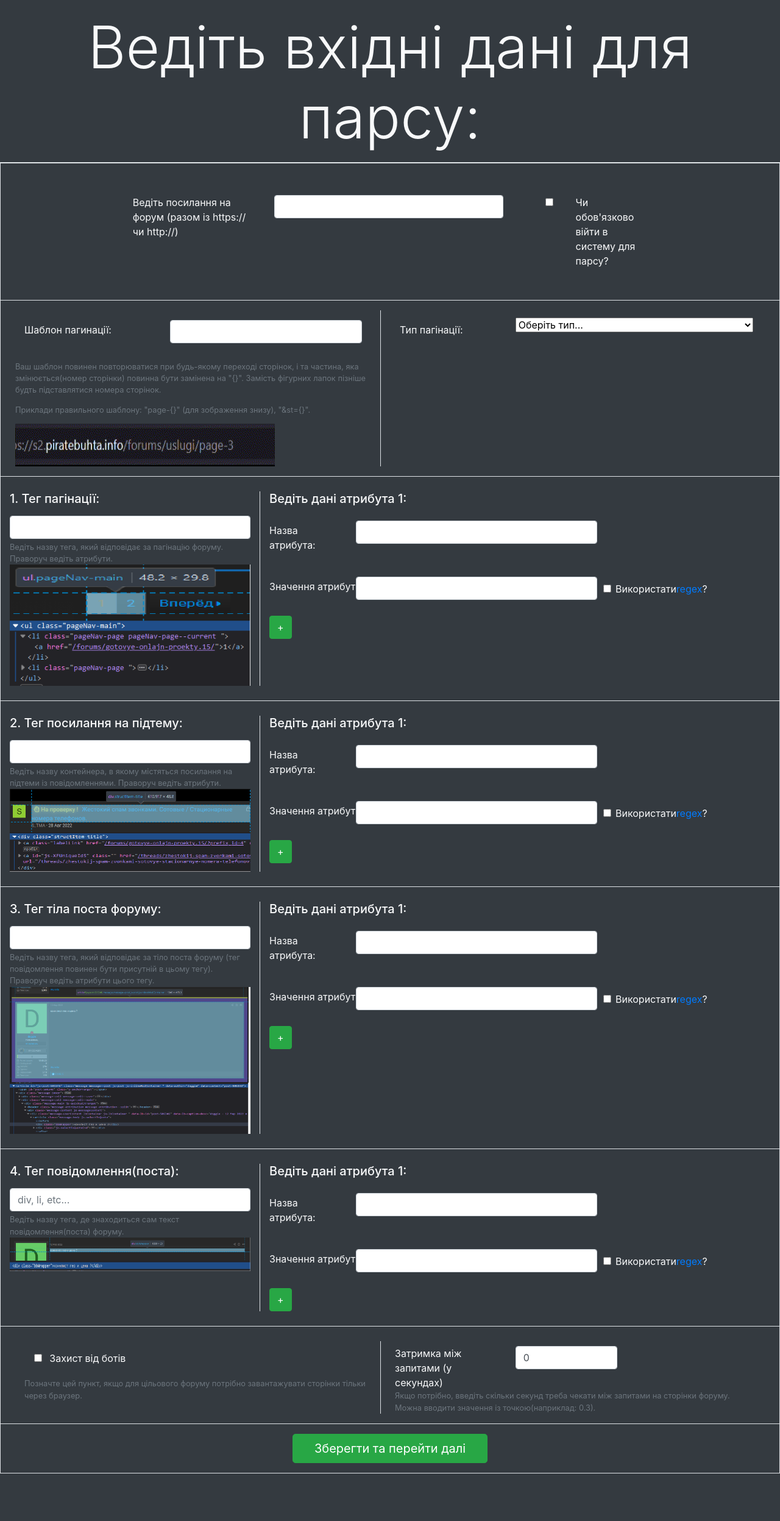
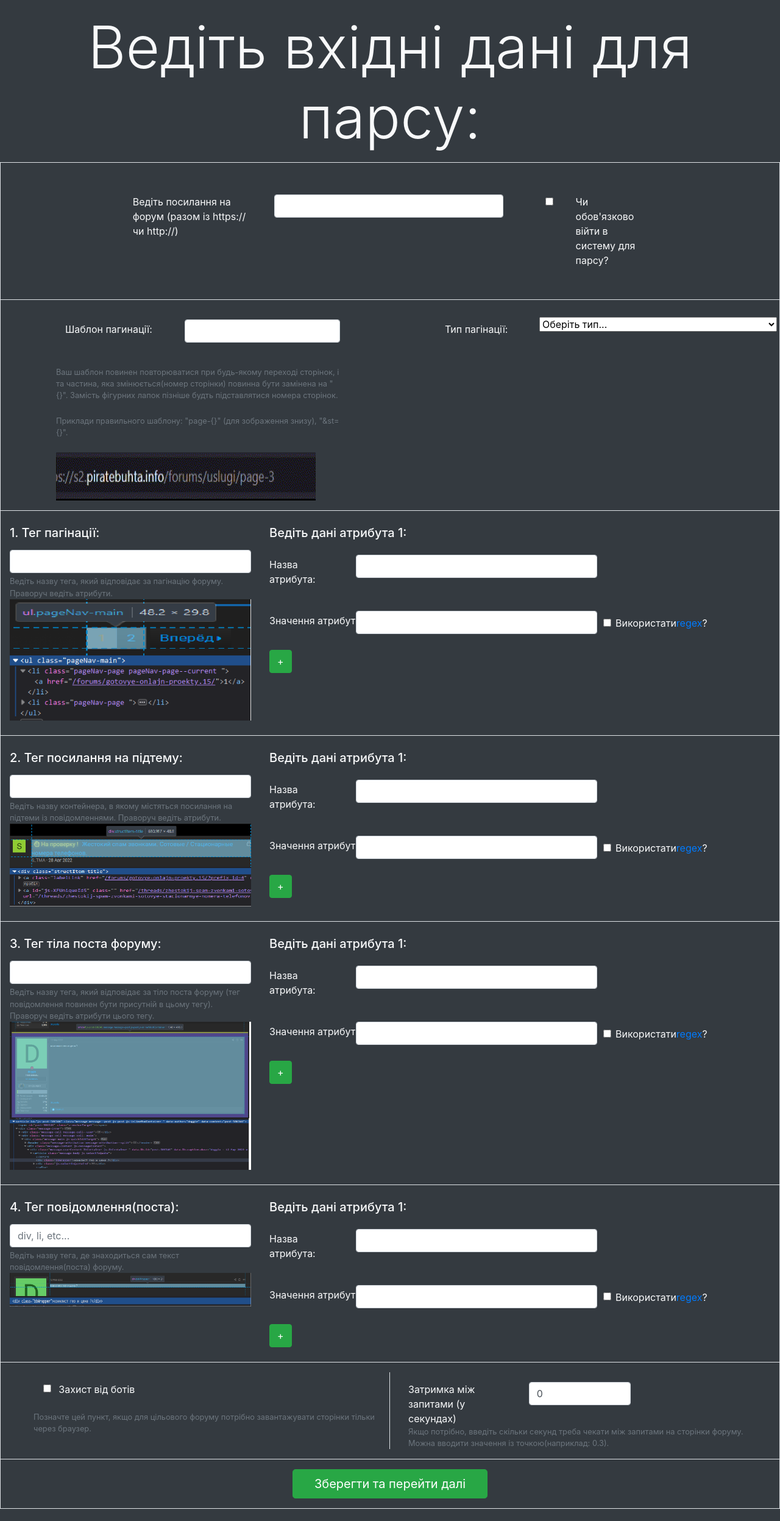
Before and after one commit to KinKinoV/Parser, a Django app: page /tagData/ in a window 1280 px wide. Shown: the part 58-2553 px from the top of the page at 61% size. Before the commit the page ends 2475 px from the top, so only its background shows below. Run offline with Django 4.2, Linux system fonts and the light colour scheme; parts of the project's set-up code (start-up, migrations or seed data) failed here and were passed over.

Commit message:
Changes due to move from Bootstrap 4 to Bootstrap 5

```diff
--- a/parser/templates/parser/tag_data.html
+++ b/parser/templates/parser/tag_data.html
@@ -9,7 +9,7 @@
     <div class="container-fluid border border-3">
         <form action="{% url 'newTags' %}" method="post" id="form">
             {% csrf_token %}
-            <div class="row justify-content-center border-top p-3">
+            <div class="row justify-content-center p-3">
                 <!-- forumLink : str(input) -->
                 <div class="col-7 row justify-content-start my-3">
                     <div class="col-4 text-start my-3 py-1">
@@ -29,9 +29,9 @@
                     </div>
                 </div>
             </div>
-            <div class="row justify-content-start border-top py-3 px-3">
+            <div class="row justify-content-center border-top py-3 px-3">
                 <!-- paginationTemplate (input : str) -->
-                <div class="col-6 row container-sm border-right">
+                <div class="col-5 row container-sm mx-auto">
                     <div class="col-4 text-nowrap text-end my-2 py-1">
                         <label class="m-2 form-input-label" for="paginationTemplate">Шаблон пагинації: </label>
                     </div>
@@ -43,7 +43,7 @@
                     <img src="{% static 'parser/img/paginationExample.gif' %}" alt="paginationTemplateExample.png" class="img-fluid mx-2 py-0 my-0">
                 </div>
                 <!-- paginationCase (select : ['I', 'C']) -->
-                <div class="col-6 row container-sm mx-2">
+                <div class="col-5 row container-sm mx-auto">
                     <div class="col-4 my-2 py-1">
                         <label class="form-select-label m-2" for="paginationCase">Тип пагінації:</label>
                     </div>
@@ -81,7 +81,7 @@
                 </div>
             </div>
             <div class="row justify-content-center border-top py-4">
-                <div class="col col-4 border-right">
+                <div class="col col-4 border-end">
                     <label for="pagination_tag" class="h5 text-center mb-3">
                         1. Тег пагінації:
                     </label>
@@ -96,7 +96,7 @@
                 </div>
             </div>
             <div class="row justify-content-center border-top py-4">
-                <div class="col col-4 border-right">
+                <div class="col col-4 border-end">
                     <label for="thread_link_tag" class="h5 text-center mb-3">
                         2. Тег посилання на підтему:
                     </label>
@@ -111,7 +111,7 @@
                 </div>
             </div>
             <div class="row justify-content-center border-top py-4">
-                <div class="col col-lg-4 border-right">
+                <div class="col col-lg-4 border-end">
                     <label for="thread_post_tag" class="h5 text-center mb-3">
                         3. Тег тіла поста форуму:
                     </label>
@@ -126,7 +126,7 @@
                 </div>
             </div>
             <div class="row justify-content-center border-top py-4">
-                <div class="col col-4 border-right">
+                <div class="col col-4 border-end">
                     <label for="message_tag" class="h5 text-center mb-3">
                         4. Тег повідомлення(поста):
                     </label>
@@ -140,9 +140,9 @@
                     {% include 'parser/partials/formField.html' with parameterName="message" value="1" idNum="1"%}
                 </div>
             </div>
-            <div class="row justify-content-start border-top border-bottom py-3 px-3">
+            <div class="row justify-content-around border-top border-bottom py-3 px-3">
                 <!-- botProtection (checkbox : bool) -->
-                <div class="col-6 row container-sm border-right mt-2">
+                <div class="col-6 row container-sm border-right mx-auto">
                     <div class="col-1 mt-3">
                         <input type="checkbox" class="form-check-input mx-4" id="botProtection" name="botProtection" value="True">
                     </div>
@@ -153,7 +153,7 @@
                 </div>
 
                 <!-- pageLoadDelay (input : int)-->
-                <div class="col-6 row container-sm mx-2">
+                <div class="col-6 row container-sm mx-auto">
                     <div class="col-4 mt-3">
                         <label class="form-control-label mb-0" for="pageLoadDelay">Затримка між запитами (у секундах)</label>
                     </div>
```
